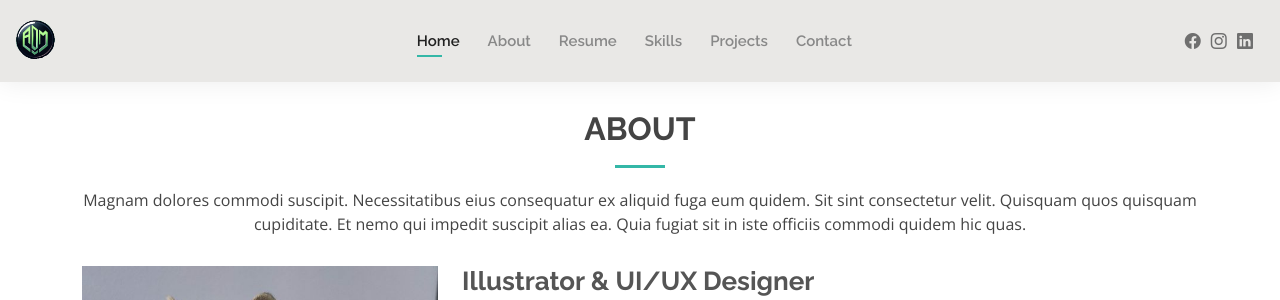
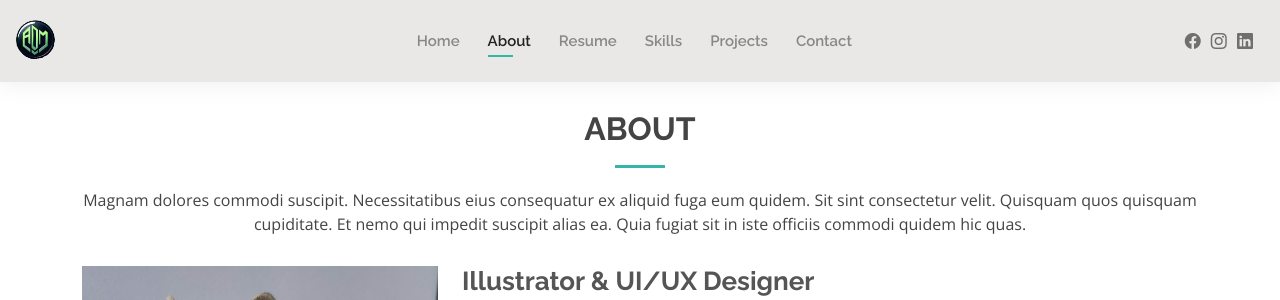
Before and after one commit to annaAdm/Portfolio, a Flask app: page /about in a window 1280 px wide. Shown: the top 300 px of the page. Run offline with Flask 3, Linux system fonts and the light colour scheme; some libraries are stand-ins or nearby versions.

Commit message:
class active in the header

```diff
--- a/templates/header.html
+++ b/templates/header.html
@@ -53,12 +53,13 @@
 
       <nav id="navbar" class="navbar order-last order-lg-0">
         <ul>
-          <li><a class="active" href={{ url_for('home') }}>Home</a></li>
-          <li><a href= {{ url_for('about') }}>About</a></li>
-          <li><a href={{ url_for('resume') }}>Resume</a></li>
-            <li><a href=" {{ url_for('skills') }}">Skills</a></li>
-          <li><a href=" {{ url_for('projects') }}">Projects</a></li>
-          <li><a href=" {{ url_for('contact') }}">Contact</a></li>
+
+          <li><a {% if url_for(request.endpoint) == "/" %} class="active{% endif %}" href={{ url_for('home') }}>Home</a></li>
+          <li><a {% if url_for(request.endpoint) == "/about" %} class="active{% endif %}" href= {{ url_for('about') }}>About</a></li>
+          <li><a {% if url_for(request.endpoint) == "/resume" %} class="active{% endif %}" href={{ url_for('resume') }}>Resume</a></li>
+            <li><a {% if url_for(request.endpoint) == "/skills" %} class="active{% endif %}" href=" {{ url_for('skills') }}">Skills</a></li>
+          <li><a {% if url_for(request.endpoint) == "/projects" %} class="active{% endif %}" href=" {{ url_for('projects') }}">Projects</a></li>
+          <li><a {% if url_for(request.endpoint) == "/contact" %} class="active{% endif %}" href=" {{ url_for('contact') }}">Contact</a></li>
         </ul>
         <i class="bi bi-list mobile-nav-toggle"></i>
       </nav><!-- .navbar -->
```
